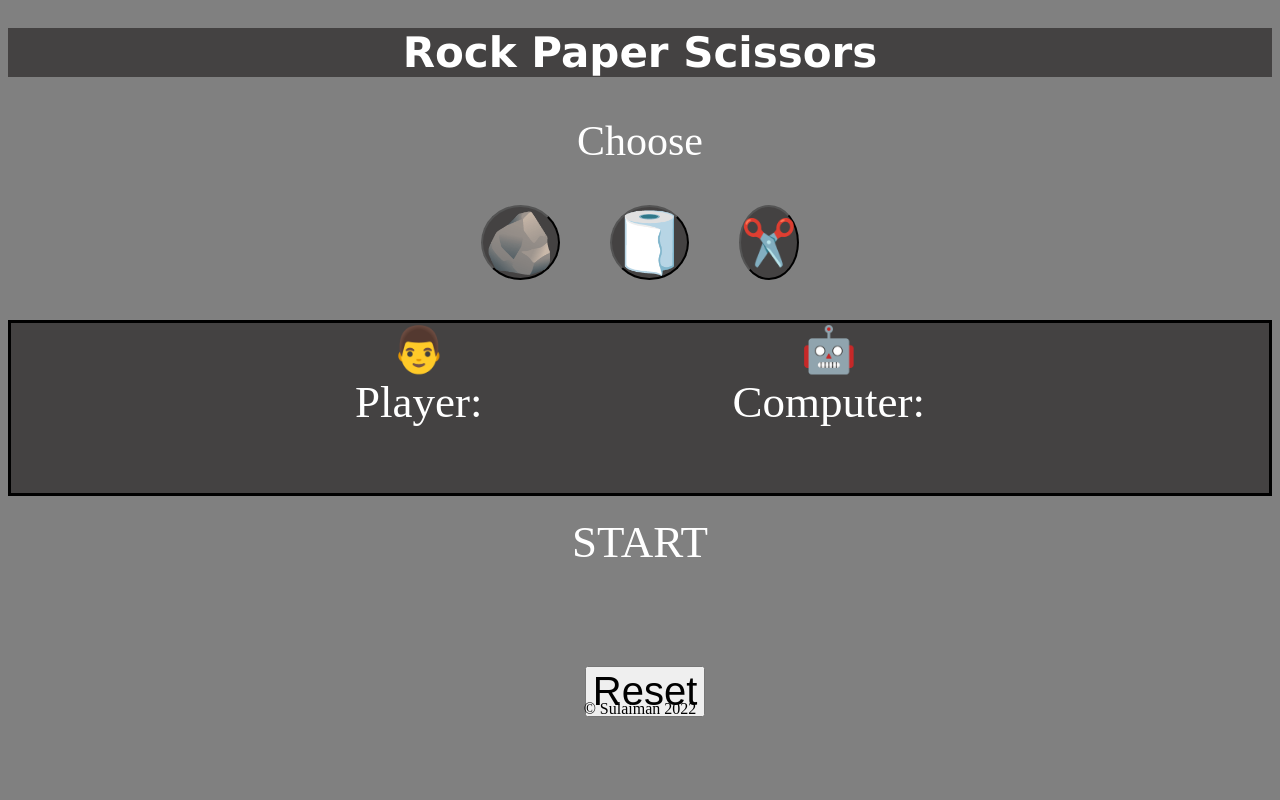
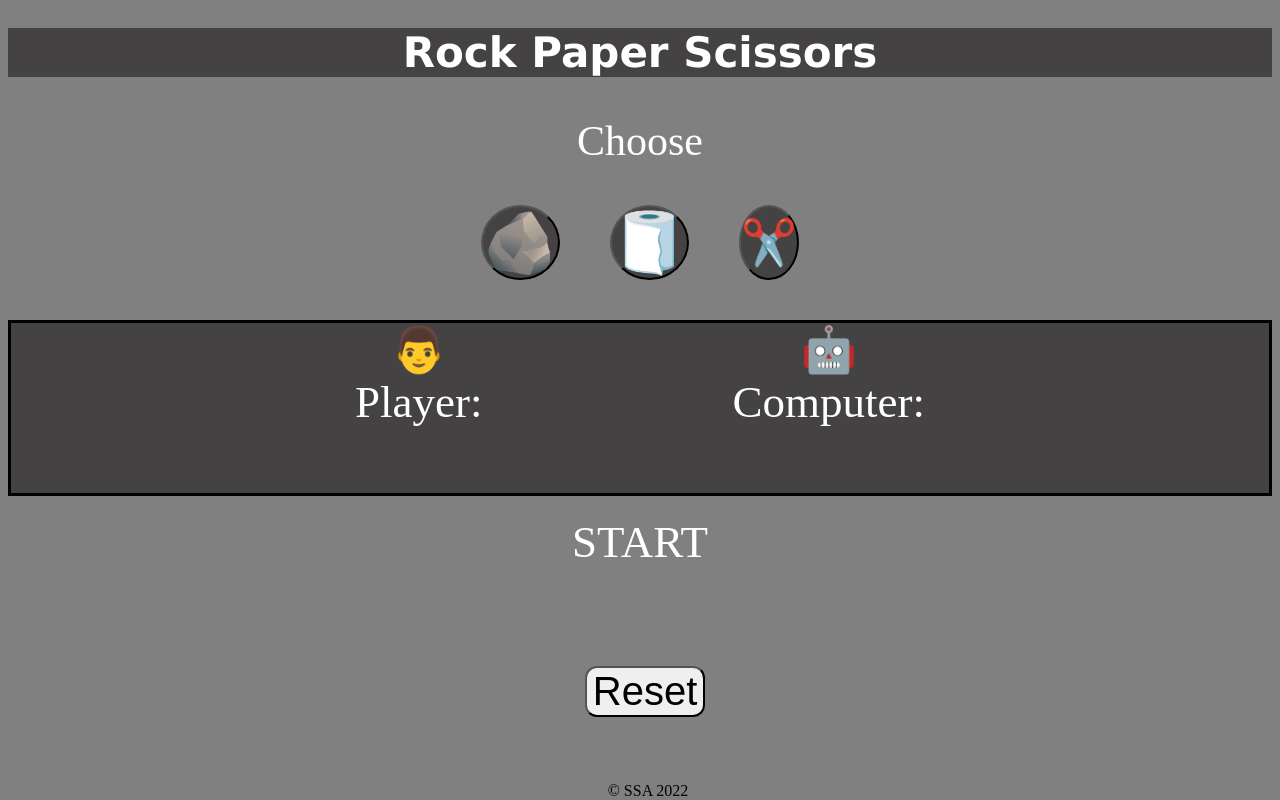
Before and after one commit to Sulaiman365/Rock-paper-scissors, a plain HTML site: page index.html in a window 1280 px wide. Drawn offline with Linux system fonts and the light colour scheme.

Commit message:
style.css

```diff
--- a/index.html
+++ b/index.html
@@ -33,6 +33,6 @@
       <!--<button class="start">Start</button>-->
       <button class="reset">Reset</button>
       </div>
-      <div id="footer">© Sulaiman 2022</div>
+      <div id="footer">© SSA 2022</div>
     </body>
 </html>
--- a/java.js
+++ b/java.js
@@ -139,7 +139,6 @@ const winner = document.querySelector('#winner');
 
                 playerScore = 0;
                 computerScore=0;
-
             }
 
         }
--- a/style.css
+++ b/style.css
@@ -113,13 +113,12 @@ html {
   #footer
   {
     display: flex;
+    text-align: center;
     justify-content: center;
-    text-align: center;
-    position: absolute;
+    color: black;
+    position: fixed;
+    bottom: 0;
     width: 100%;
-    height: 100px;
-    left: 0;
-    bottom: 0;
   }
   #start-reset
   {
@@ -131,7 +130,10 @@ html {
   .reset
   {
     max-width: fit-content;
-
+    border-radius: 12px;
     font-size: 40px;
     margin-left: 10px;
   }
+  button:active {
+    background-color: grey;
+}
```
